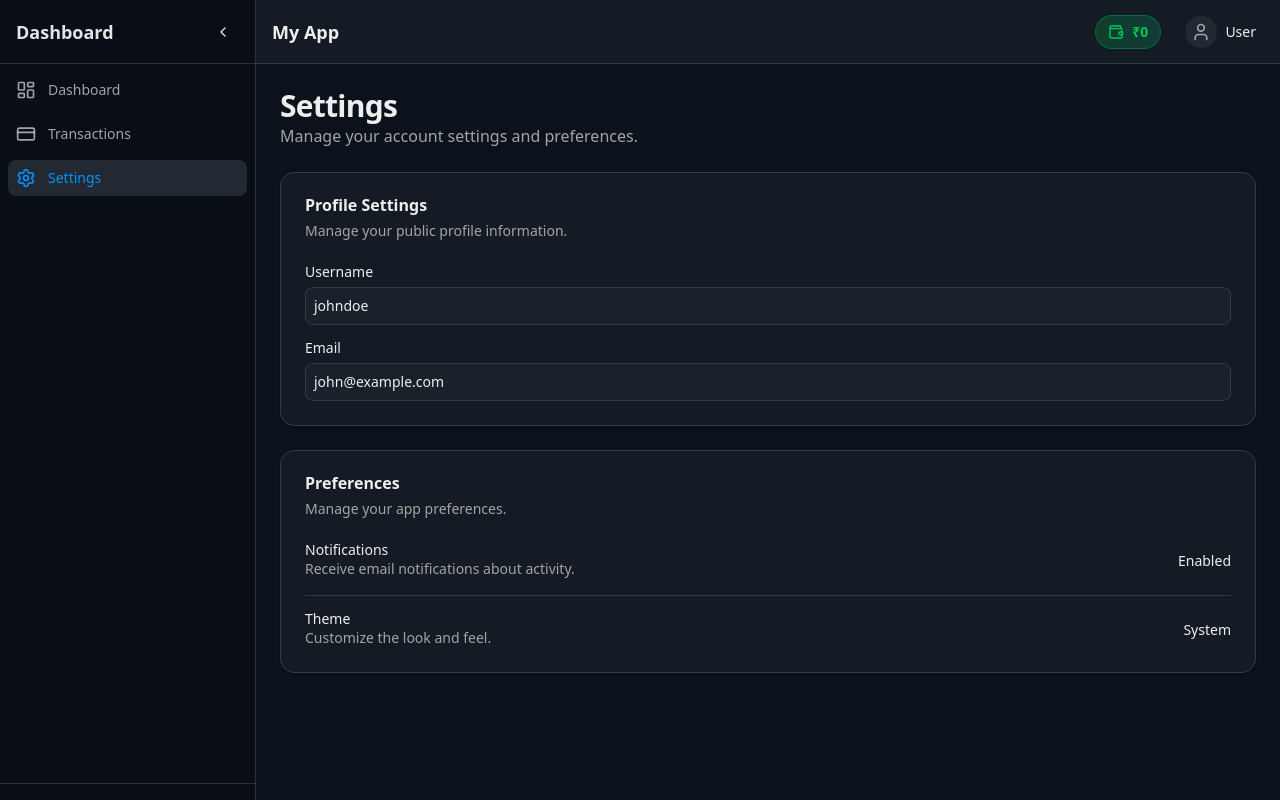
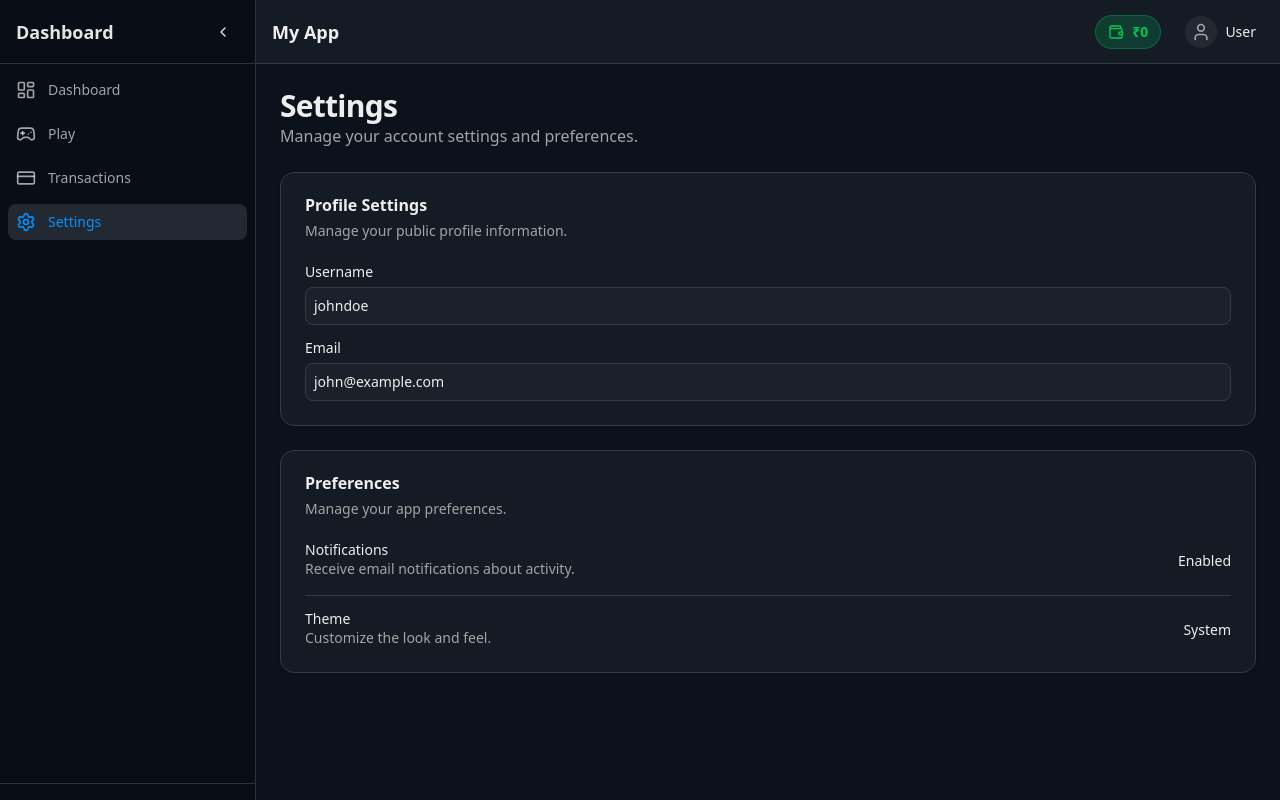
Before and after one commit to Guddu-Pandit/Color-Trading-App, a Next.js app: page /settings in a window 1280 px wide. Built offline with nearby package versions, Linux system fonts and the light colour scheme; no server answers.

Commit message:
Implement initial dashboard structure including a main page, game page, and a collapsible navigation sidebar.

```diff
--- /dev/null
+++ b/app/game/page.tsx
@@ -0,0 +1,25 @@
+"use client"
+
+import { DashboardShell } from "@/components/dashboard/DashboardShell"
+import { BettingPanel } from "@/components/dashboard/BettingPanel"
+import { GameResults } from "@/components/dashboard/GameResults"
+
+export default function GamePage() {
+    return (
+        <DashboardShell>
+            <div className="max-w-4xl mx-auto space-y-8 animate-in fade-in duration-500">
+                <div className="text-center space-y-2 mb-8">
+                    <h1 className="text-4xl font-extrabold tracking-tight lg:text-5xl bg-gradient-to-r from-primary to-primary/60 bg-clip-text text-transparent">
+                        Color Trading
+                    </h1>
+                    <p className="text-muted-foreground text-lg">
+                        Win big by predicting the next color!
+                    </p>
+                </div>
+
+                <BettingPanel />
+                <GameResults />
+            </div>
+        </DashboardShell>
+    )
+}
--- a/app/page.tsx
+++ b/app/page.tsx
@@ -1,24 +1,28 @@
 "use client"
 
 import { DashboardShell } from "@/components/dashboard/DashboardShell"
-import { BettingPanel } from "@/components/dashboard/BettingPanel"
-import { GameResults } from "@/components/dashboard/GameResults"
+import Link from "next/link"
+import { Button } from "@/components/ui/button"
 
 export default function Home() {
   return (
     <DashboardShell>
-      <div className="max-w-4xl mx-auto space-y-8 animate-in fade-in duration-500">
-        <div className="text-center space-y-2 mb-8">
+      <div className="max-w-4xl mx-auto space-y-8 animate-in fade-in duration-500 flex flex-col items-center justify-center min-h-[60vh]">
+        <div className="text-center space-y-4 mb-8">
           <h1 className="text-4xl font-extrabold tracking-tight lg:text-5xl bg-gradient-to-r from-primary to-primary/60 bg-clip-text text-transparent">
             Color Trading
           </h1>
-          <p className="text-muted-foreground text-lg">
-            Win big by predicting the next color!
+          <p className="text-muted-foreground text-lg max-w-2xl mx-auto">
+            Welcome to your dashboard. Ready to test your luck?
           </p>
+          <div className="flex justify-center pt-4">
+            <Button asChild size="lg" className="w-48 text-lg font-semibold h-12">
+              <Link href="/game">
+                Start Playing
+              </Link>
+            </Button>
+          </div>
         </div>
-
-        <BettingPanel />
-        <GameResults />
       </div>
     </DashboardShell>
   )
--- a/components/dashboard/Sidebar.tsx
+++ b/components/dashboard/Sidebar.tsx
@@ -1,5 +1,5 @@
 import { useState, useEffect } from "react"
-import { LayoutDashboard, ChevronLeft, ChevronRight, Settings, CreditCard, Shield } from "lucide-react"
+import { LayoutDashboard, ChevronLeft, ChevronRight, Settings, CreditCard, Shield, Gamepad2 } from "lucide-react"
 import { cn } from "@/lib/utils"
 import Link from "next/link"
 import { Button } from "@/components/ui/button"
@@ -68,6 +68,18 @@ export function Sidebar({ isCollapsed, toggleCollapse }: SidebarProps) {
                 </Link>
 
                 <Link
+                    href="/game"
+                    className={cn(
+                        "flex items-center gap-3 p-2 rounded-md hover:bg-sidebar-accent transition-colors text-sm font-medium",
+                        pathname === "/game" ? "bg-sidebar-accent text-sidebar-primary" : "text-sidebar-foreground/70",
+                        isCollapsed ? "justify-center" : ""
+                    )}
+                >
+                    <Gamepad2 className="h-5 w-5" />
+                    {!isCollapsed && <span>Play</span>}
+                </Link>
+
+                <Link
                     href="/transactions"
                     className={cn(
                         "flex items-center gap-3 p-2 rounded-md hover:bg-sidebar-accent transition-colors text-sm font-medium",
```
